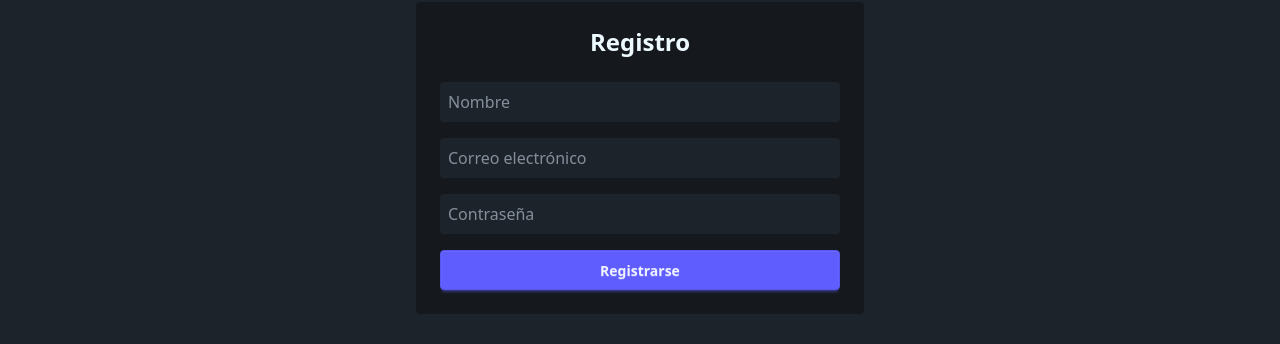
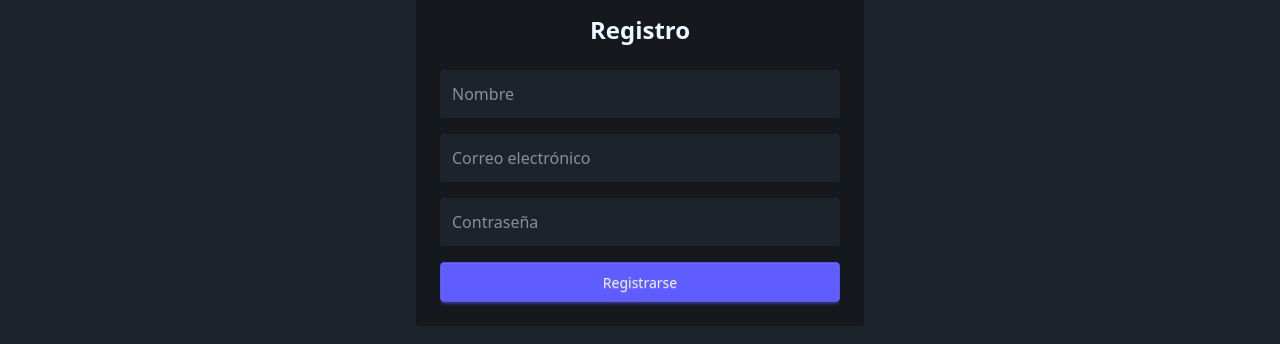
Before and after one commit to sanchezign/Organization-App, a React (Vite) app: page / in a window 1280 px wide. Shown: the part 242-586 px from the top of the page. Built offline with nearby package versions, Linux system fonts and the light colour scheme; no server answers.

Commit message:
Update RegisterPage.jsx
Update RegisterPage.jsx

```diff
--- a/src/pages/RegisterPage.jsx
+++ b/src/pages/RegisterPage.jsx
@@ -1,15 +1,14 @@
+// src/pages/RegisterPage.jsx
 import { useState } from "react";
 import { useNavigate } from "react-router-dom";
-import axios from "axios";
 import { toast } from "react-toastify";
 import { useAuth } from "../context/AuthContext.jsx";
-
-const apiUrl = import.meta.env.VITE_API_URL || "http://localhost:5000";
 
 const RegisterPage = () => {
   const navigate = useNavigate();
   const { login } = useAuth();
   const [form, setForm] = useState({ name: "", email: "", password: "" });
+  const [isLoading, setIsLoading] = useState(false);
 
   const handleChange = (e) => {
     setForm({ ...form, [e.target.name]: e.target.value });
@@ -17,14 +16,27 @@ const RegisterPage = () => {
 
   const handleSubmit = async (e) => {
     e.preventDefault();
+    setIsLoading(true);
+
     try {
-      const res = await axios.post(`${apiUrl}/api/auth/register`, form);
-      login(res.data.user, res.data.token);
-      toast.success("Registro exitoso, bienvenido!");
-      navigate("/");
+      // Simulamos registro exitoso (modo local)
+      const fakeUser = {
+        id: Date.now().toString(),
+        name: form.name,
+        email: form.email,
+        role: "user"
+      };
+      const fakeToken = "fake-token-" + Date.now();
+
+      login(fakeUser, fakeToken);
+
+      toast.success("Registro exitoso! Bienvenido");
+      navigate("/home");        // o "/" si usas otra ruta
     } catch (error) {
-      toast.error(error.response?.data?.message || "Error en el registro");
+      toast.error("Error en el registro");
       console.error(error);
+    } finally {
+      setIsLoading(false);
     }
   };
 
@@ -32,6 +44,7 @@ const RegisterPage = () => {
     <div className="flex items-center justify-center min-h-screen px-4">
       <div className="w-full max-w-md p-6 rounded bg-base-300">
         <h2 className="text-2xl font-bold mb-6 text-center">Registro</h2>
+
         <form onSubmit={handleSubmit} className="space-y-4">
           <input
             type="text"
@@ -39,7 +52,7 @@ const RegisterPage = () => {
             placeholder="Nombre"
             value={form.name}
             onChange={handleChange}
-            className="w-full bg-base-100 p-2 rounded outline-none focus:outline-none focus:ring-0 focus:border-none"
+            className="w-full bg-base-100 p-3 rounded outline-none focus:ring-2 focus:ring-primary"
             required
           />
           <input
@@ -48,7 +61,7 @@ const RegisterPage = () => {
             placeholder="Correo electrónico"
             value={form.email}
             onChange={handleChange}
-            className="w-full bg-base-100 p-2 rounded outline-none focus:outline-none focus:ring-0 focus:border-none"
+            className="w-full bg-base-100 p-3 rounded outline-none focus:ring-2 focus:ring-primary"
             required
           />
           <input
@@ -57,14 +70,15 @@ const RegisterPage = () => {
             placeholder="Contraseña"
             value={form.password}
             onChange={handleChange}
-            className="w-full bg-base-100 p-2 rounded outline-none focus:outline-none focus:ring-0 focus:border-none"
+            className="w-full bg-base-100 p-3 rounded outline-none focus:ring-2 focus:ring-primary"
             required
           />
           <button
             type="submit"
-            className="w-full btn btn-primary p-2 rounded cursor-pointer"
+            disabled={isLoading}
+            className="w-full btn btn-primary p-3 rounded cursor-pointer font-medium"
           >
-            Registrarse
+            {isLoading ? "Registrando..." : "Registrarse"}
           </button>
         </form>
       </div>
```
